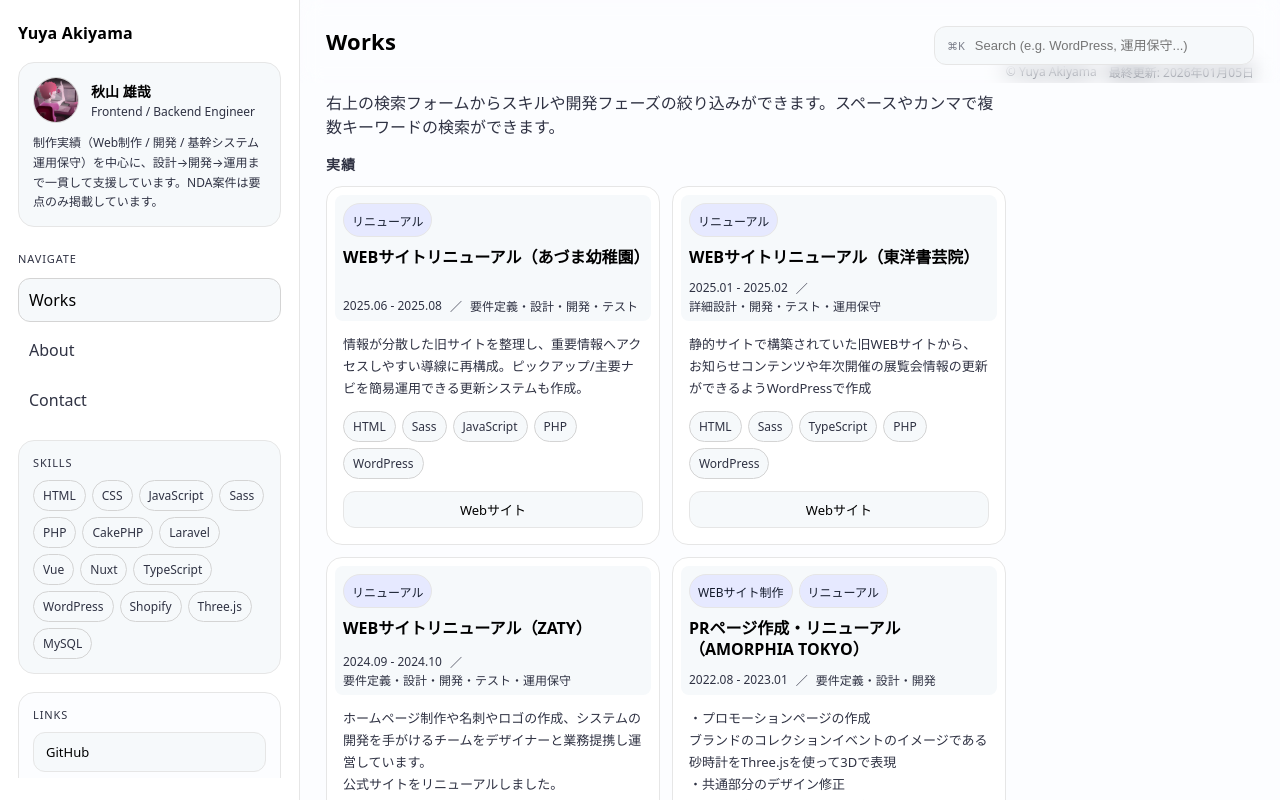
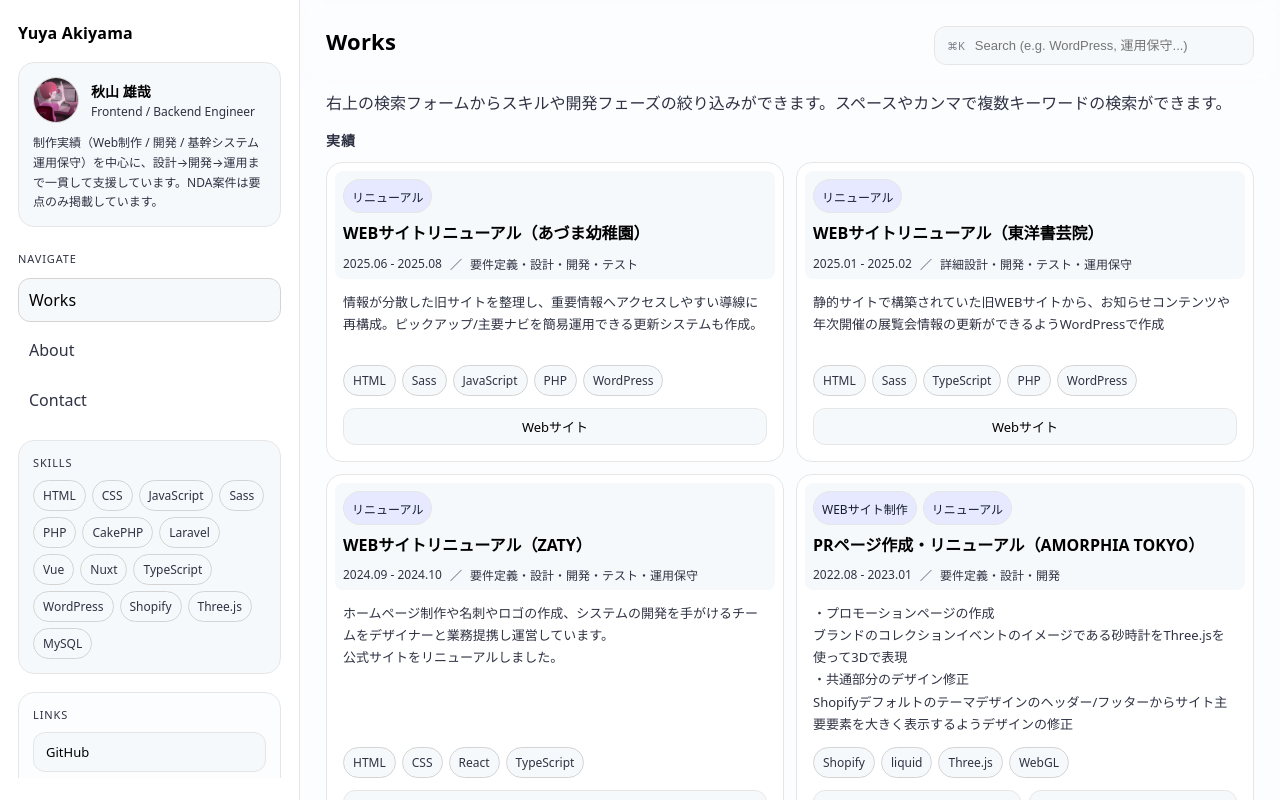
Before and after one commit to Zaty-Akiyama/portfolio, a Next.js app: page / in a window 1280 px wide. Shown: the top 800 px of the page. Built offline with nearby package versions, Linux system fonts and the light colour scheme.

Commit message:
修正漏れ

```diff
--- a/src/components/layout/AppShell.module.css
+++ b/src/components/layout/AppShell.module.css
@@ -6,7 +6,7 @@
 
 .main {
   display: flex;
-  flex: 1;
+  flex-direction: column;
   padding: 26px 26px 8px;
   position: relative;
 }
```
